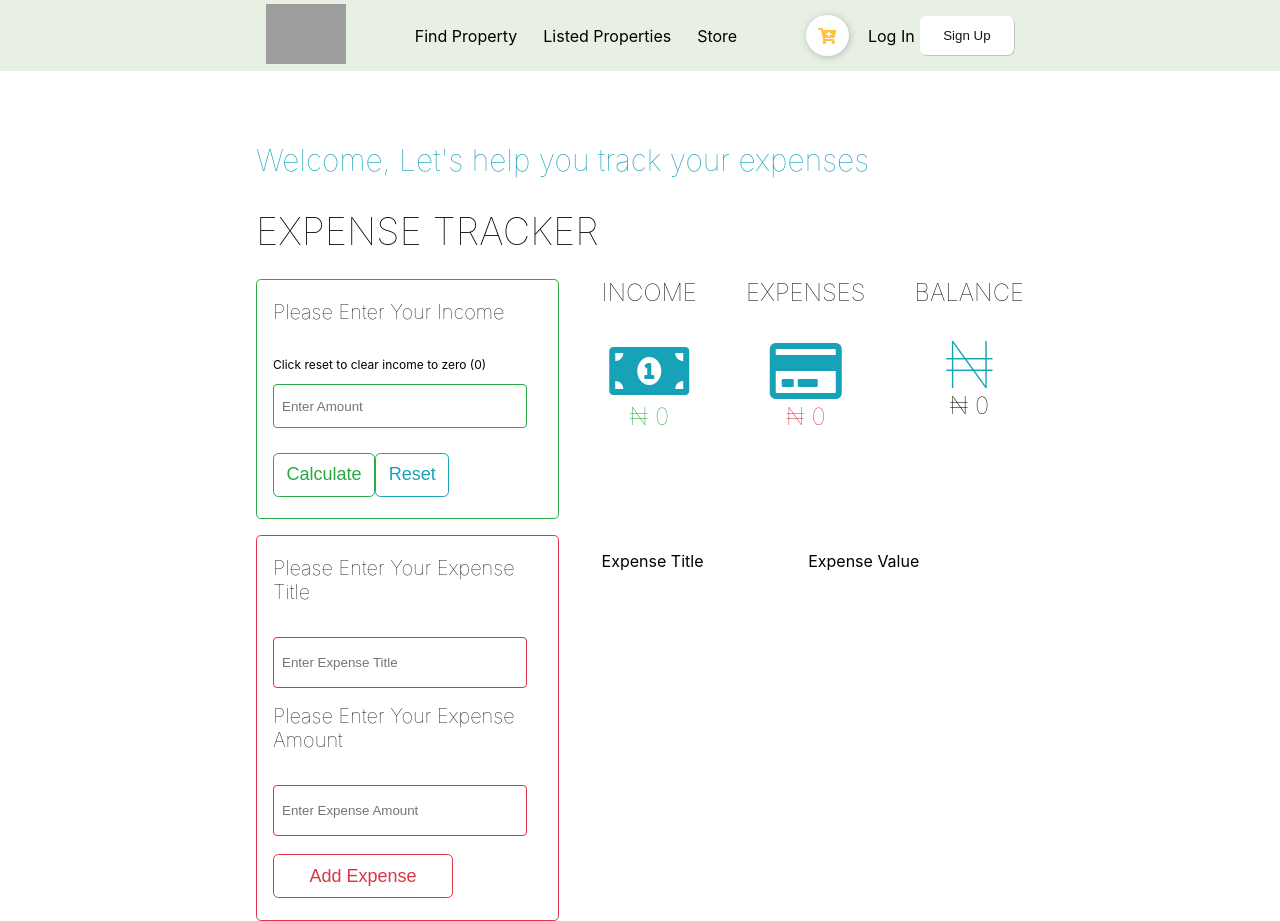
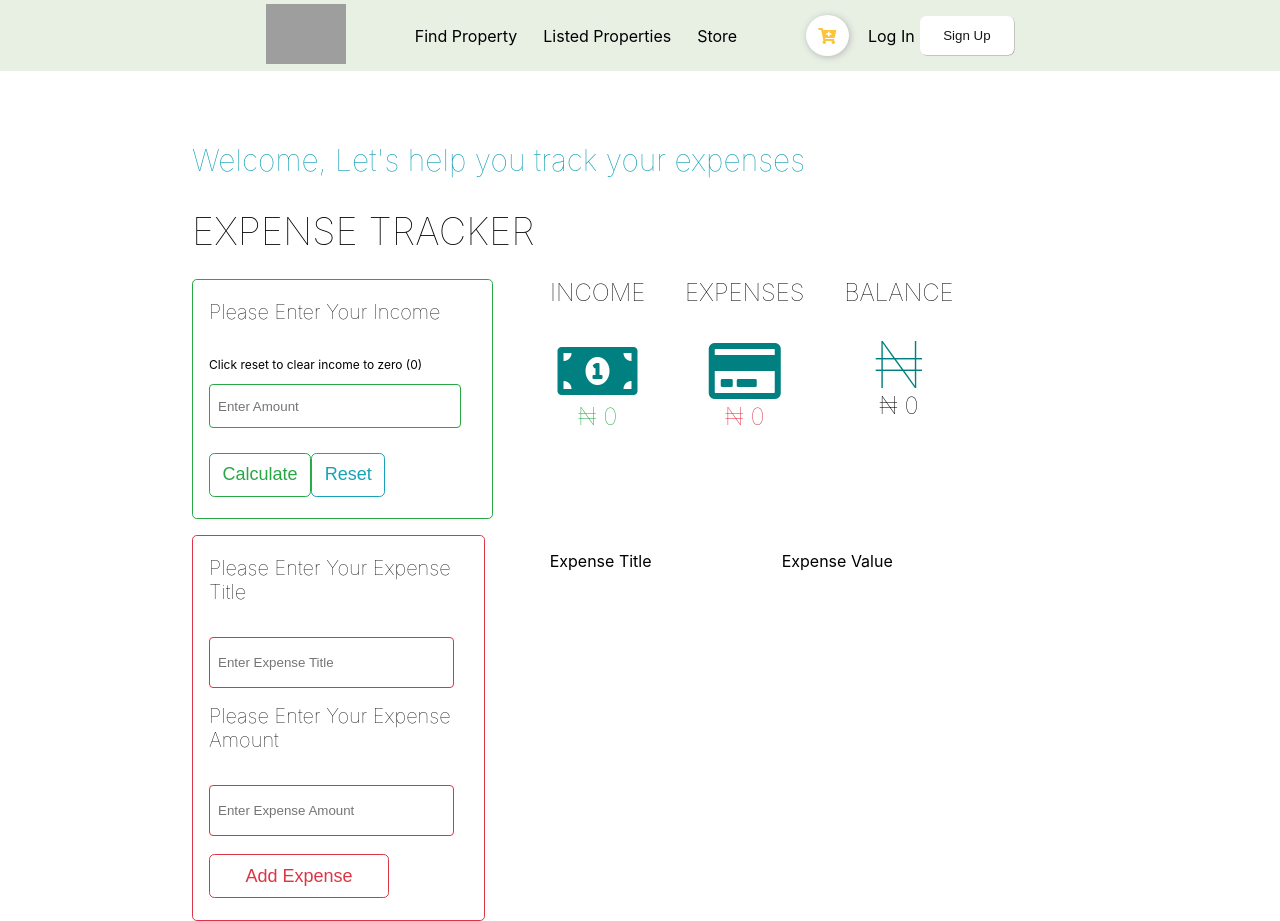
Before and after one commit to AyoFayomi/demo-estate, a React (Create React App) app: page /Expense_Tracker in a window 1280 px wide. Built offline with nearby package versions, Linux system fonts and the light colour scheme; grey boxes are pictures that could not be loaded.

Commit message:
Expense Calculator resolved

```diff
--- a/src/components/store/store.js
+++ b/src/components/store/store.js
@@ -1,7 +1,7 @@
 import './store.css';
 import Cementimg from './cement-img.jpg';
 
-const store = () => {
+const Store = () => {
     return (
         <div className="store">
             <div  className="topList-wrap store-wrap">
@@ -167,4 +167,4 @@ const store = () => {
     )
 }
 
-export default store
+export default Store
--- a/src/pages/Expense-tracker.js
+++ b/src/pages/Expense-tracker.js
@@ -1,6 +1,54 @@
-import  './expense.css'
+import "./expense.css";
+import { React, useState } from "react";
 
 const ExpenseTracker = () => {
+  const [income, setIncome] = useState("");
+  const [expense, setExpense] = useState("");
+  const [balance, setBalance] = useState(0);
+  const [incomeVal, setIncomeVal] = useState(0);
+  const [expenseVal, setExpenseVal] = useState(0);
+  const [expenseName, setExpenseName] = useState("");
+  const [addExpense, setAddExpense] = useState([  ]);
+  const incomeChange = (e) => setIncome(e.target.value);
+  const expenseChange = (e) => setExpense(e.target.value);
+  const expenseNameChange = (e) => setExpenseName(e.target.value);
+
+  const handleIncome = (e) => {
+    e.preventDefault();
+    setIncomeVal(parseInt(income) + incomeVal);
+    setBalance((parseInt(income) + incomeVal - expenseVal).toLocaleString('en-US'));
+    setIncome("");
+  };
+  const handleReset = () => {
+    setIncome("");
+    setIncomeVal(0);
+    setBalance(-expenseVal);
+  };
+  const handleExpense = (e, expenses) => {
+    e.preventDefault();
+    setExpenseVal(parseInt(expense) + expenseVal);
+    setBalance(incomeVal - (expenseVal + parseInt(expense)));
+    const newExpense = {  id:  Math.floor(Math.random() * 1000) + 1,
+      expenseListName: expenseName,
+      expenseListValue: expense,}
+    setAddExpense([...addExpense, newExpense]);
+    setExpense("");
+    setExpenseName("");
+  };
+
+  const handleExpenseDelete = (id, expenseListValue) => {
+    setAddExpense(addExpense.filter((ex) => ex.id !== id));
+    setExpenseVal(expenseVal - parseInt(expenseListValue));
+    setBalance(balance + parseInt(expenseListValue));
+  };
+  const handleExpenseEdit = (id, expenseListName, expenseListValue) => {
+    setAddExpense(addExpense.filter((ex) => ex.id !== id));
+    setExpenseVal(expenseVal - parseInt(expenseListValue));
+    setBalance(balance + parseInt(expenseListValue));
+    setExpenseName(expenseListName);
+    setExpense(parseInt(expenseListValue));
+  };
+  const balanceColor = incomeVal > expenseVal ? "green-txt" : incomeVal < expenseVal ? "red-txt" : "black";
   return (
     <div className="Expense">
       <h3>Welcome, Let's help you track your expenses</h3>
@@ -9,39 +57,60 @@ const ExpenseTracker = () => {
         <div className="expenseInput">
           <h5>Please Enter Your Income</h5>
           <p>Click reset to clear income to zero (0)</p>
-                    <form >
-                        <input type="number" name="Income" id="income" className="expenseForm income" placeholder="Enter Amount"/>
-                        <div className="expensebtns">
-                            <button type="submit" className="expensebtn1">Calculate</button>
-                            <button type="reset" className="expensebtn2">Reset</button>
-                        </div>
-
+          <form onSubmit={handleIncome}>
+            <input
+              type="number"
+              name="Income"
+              id="income"
+              className="expenseForm income"
+              placeholder="Enter Amount"
+              value={income}
+              onChange={incomeChange}
+              required
+            />
+            <span className="btn-group">
+              <button type="submit" className="expensebtn1">
+                Calculate
+              </button>
+              <button
+                type="reset"
+                className="expensebtn2"
+                onClick={handleReset}
+              >
+                Reset
+              </button>
+            </span>
           </form>
         </div>
         <div className="expenseDisplay">
           <span className="imcome">
-                        <h4>
-                            INCOME
-                        </h4>
+            <h4>INCOME</h4>
             <i className="fas fa-4x fa-money-bill-alt expenseicons"></i>
             <div>
-                            <h4 className="green-txt">&#8358; 0</h4>
+              <h4 className="green-txt">
+                &#8358;
+                <span> {incomeVal.toLocaleString('en-US')}</span>
+              </h4>
             </div>
           </span>
           <span className="expenses">
-                        <h4>
-                            EXPENSES
-                        </h4>
+            <h4>EXPENSES</h4>
             <i className="far fa-credit-card fa-4x expenseicons"></i>
             <div>
-                            <h4 className="red-txt">&#8358; 0</h4>
+              <h4 className="red-txt">
+                &#8358;
+                <span> {expenseVal.toLocaleString('en-US')}</span>{" "}
+              </h4>
             </div>
           </span>
           <span className="balance">
             <h4>BALANCE</h4>
             <h3 className="expenseicons">&#8358;</h3>
             <div>
-                            <h4>&#8358; 0</h4>
+              <h4 className={`${balanceColor}`}>
+                &#8358;
+                <span> {balance.toLocaleString('en-US')}</span>
+              </h4>
             </div>
           </span>
         </div>
@@ -49,27 +118,95 @@ const ExpenseTracker = () => {
       <div className="expenserow2">
         <div className="expenseInput2">
           <h5>Please Enter Your Expense Title</h5>
-                    <form><input type="text" name="Expense Title" className="expenseForm expense-title" id="ExpenseTitle" placeholder="Enter Expense Title"/></form>
+          <form onSubmit={handleExpense}>
+            <input
+              type="text"
+              name="Expense Title"
+              className="expenseForm expense-title"
+              id="ExpenseTitle"
+              placeholder="Enter Expense Title"
+              value={expenseName}
+              onChange={expenseNameChange}
+              required
+            />
             <h5>Please Enter Your Expense Amount</h5>
-                    <form action="Post">
-                        <input type="number" name="Expense" className="expenseForm expens-num" id="expense" placeholder="Enter Expense Amount"/>
-                        <button type="submit" className="expensebtn3">Add Expense</button>
+            <input
+              type="number"
+              name="Expense"
+              className="expenseForm expens-num"
+              id="expense"
+              placeholder="Enter Expense Amount"
+              step="10"
+              value={expense}
+              onChange={expenseChange}
+              required
+            />
+            <button type="submit" className="expensebtn3">
+              Add Expense
+            </button>
           </form>
         </div>
         <div className="expenseLog">
           <div className="log-header">
             <p>Expense title</p>
             <p>Expense value</p>
-                        <div className="col-34">
+            <div className="col-34"></div>
+          </div>
+          <div className="log-list">
+            <ul>
+              {addExpense.map((ex) => (
+                <li className="log-list-item" key={ex.id} id="note">
+                  {ex.expenseListName}
+                  <span>{ex.expenseListValue}</span>
+                  <span>
+                    <button
+                      className="btn-edit"
+                      onClick={() =>
+                        handleExpenseEdit(
+                          ex.id,
+                          ex.expenseListName,
+                          ex.expenseListValue
+                        )
+                      }
+                    >
+                      <i className="fa fa-edit" aria-hidden="true"></i>
+                    </button>
+                    <button
+                      className="btn-delete"
+                      onClick={() =>
+                        handleExpenseDelete(ex.id, ex.expenseListValue)
+                      }
+                    >
+                      <i
+                        className="fa fa-trash"
+                        aria-hidden="true"
+                        id="info"
+                      ></i>
+                    </button>
+                  </span>
+                </li>
+              ))}
+            </ul>
 
+            {/* <ul>
+                <li className="log-list-item">
+                  Cable
+                  <span>100</span>
+                  <span>
+                    <button className="btn-edit">
+                      <i className="fa fa-edit" aria-hidden="true"></i>
+                    </button>
+                    <button className="btn-delete">
+                      <i className="fa fa-trash" aria-hidden="true"></i>
+                    </button>
+                  </span>
+                </li>
+              </ul> */}
           </div>
         </div>
-
       </div>
     </div>
+  );
+};
 
-        </div>
-    )
-}
-
-export default ExpenseTracker
+export default ExpenseTracker;
--- a/src/pages/expense.css
+++ b/src/pages/expense.css
@@ -1,186 +1,217 @@
-.Expense{
+.Expense {
   padding-top: 7em;
-    width: 60%;
+  width: 70%;
   margin: auto;
 }
-.Expense h3{
+.Expense h3 {
   color: #17a2b8;
   font-size: 30px;
   font-weight: 100;
 }
-.Expense h1{
+.Expense h1 {
   font-size: 38px;
-    text-transform:uppercase;
+  text-transform: uppercase;
   font-weight: 100;
 }
-.expense-row{
+.expense-row {
   display: flex;
-    width: 100%;
-    margin: auto;
+  width: 85%;
   justify-content: space-between;
 }
-.expenseInput{
+.expenseInput {
   width: 35%;
-    padding: .2em 1em;
+  padding: 0.2em 1em;
   border: 1px solid #28a745;
-    border-radius: .3em;
+  border-radius: 0.3em;
 }
-.expenseInput form, .expenseInput2 form{
+.expenseInput form,
+.expenseInput2 form {
   display: flex;
   flex-direction: column;
 }
-.expenseInput form input{
+.expenseInput form input {
   width: 90%;
   height: 3em;
-    padding-left: .6em;
-    margin-bottom: .5em;
-    border-radius: .3em;
+  padding-left: 0.6em;
+  margin-bottom: 0.5em;
+  border-radius: 0.3em;
   border: 1px solid #28a745;
 }
-.expensebtns{
+.expensebtns {
   width: 57%;
   display: flex;
   justify-content: space-between;
 }
-.expenseInput form button, .expenseInput2 form button{
+.expenseInput form button,
+.expenseInput2 form button {
   margin: 1em 0;
   background-color: transparent;
-    padding: .6em .7em;
+  padding: 0.6em 0.7em;
   font-size: 18px;
-    border-radius: .3em;
+  border-radius: 0.3em;
   cursor: pointer;
   font-weight: 10;
-    transition: .3s ease;
+  transition: 0.3s ease;
 }
-.expensebtn1{
+.expensebtn1 {
   border: 1px solid #28a745;
   color: #28a745;
 }
-.expensebtn1:hover{
+.expensebtn1:hover {
   background-color: #28a745;
   color: #fff;
 }
-.expensebtn2{
+.expensebtn2 {
   border: 1px solid #17a2b8;
   color: #17a2b8;
 }
-.expensebtn2:hover{
+.expensebtn2:hover {
   color: #fff;
   background-color: #17a2b8;
 }
-h5{
+h5 {
   font-size: 20px;
   font-weight: 100;
-    margin-top: .8em;
+  margin-top: 0.8em;
 }
-.expenseInput p{
+.expenseInput p {
   font-size: 12px;
 }
-.expenseDisplay{
-    width: 55%;
+.expenseDisplay {
+  width: 53%;
   display: flex;
   justify-content: space-between;
   text-align: center;
 }
-h3.expenseicons{
+h3.expenseicons {
   font-size: 4em;
-    margin: -.2em;
-}.expenseicons{
-    color: #17a2b8;
+  margin: -0.2em;
+  color: teal;
 }
-h4{
+.expenseicons {
+  color: teal;
+}
+h4 {
   font-size: 1.5em;
   font-weight: 100;
-    margin-top: -.05em;
+  margin-top: -0.05em;
 }
-.green-txt{
+.green-txt {
   color: #28a745;
 }
-.red-txt{
+.red-txt {
   color: #dc3545;
 }
-.expenserow2{
+.expenserow2 {
   display: flex;
   width: 100%;
   justify-content: space-between;
   margin-top: 1em;
 }
-.expenseInput2{
-    width: 35%;
-    padding: .2em 1em;
+.expenseInput2 {
+  width: 30%;
+  padding: 0.2em 1em;
   border: 1px solid #dc3545;
-    border-radius: .3em;
+  border-radius: 0.3em;
 }
-.expenseInput2 form input{
+.expenseInput2 form input {
   width: 90%;
   height: 3.5em;
   border: 1px solid #dc3545;
-    padding-left: .6em;
-    border-radius: .3em;
+  padding-left: 0.6em;
+  border-radius: 0.3em;
 }
-button.expensebtn3{
+button.expensebtn3 {
   width: 10em;
   border: 1px solid #dc3545;
   color: #dc3545;
 }
-button.expensebtn3:hover{
+button.expensebtn3:hover {
   background-color: #dc3545;
   color: #fff;
 }
-input.expenseForm:active{
+input.expenseForm:active {
   border: none;
 }
-.expenseLog{
-    width: 55%;
+.expenseLog {
+  width: 70%;
 }
-.log-header{
+.log-header {
   width: 100%;
+  text-transform: capitalize;
+  display: grid;
+  text-align: center;
+  grid-template-columns: auto auto auto;
+}
+.log-list-item {
+  width: 100%;
+  text-align: center;
+  list-style: none;
+  display: grid;
+  grid-template-columns: auto auto auto;
+}
+.btn-group {
+  width: 50%;
   display: flex;
   justify-content: space-between;
-    text-align: center;
-    text-transform: capitalize;
 }
-
+.btn-edit {
+  background: transparent;
+  border: none;
+  font-size: 1.2rem;
+  color: #28a745;
+  cursor: pointer;
+}
+.btn-delete {
+  background: transparent;
+  border: none;
+  font-size: 1.2rem;
+  color: #dc3545;
+  cursor: pointer;
+}
 @media (max-width: 1024px) {
-    .Expense{
+  .Expense {
     width: 90vw;
   }
 }
 @media (max-width: 768px) {
-    .Expense{
+  .Expense {
     width: 70vw;
   }
-    .expense-row, .expenserow2{
+  .expense-row,
+  .expenserow2 {
     flex-direction: column;
     width: 100%;
   }
 
-    .expenseInput, .expenseInput2{
+  .expenseInput,
+  .expenseInput2 {
     width: 100%;
     margin: 1em 0;
   }
 
-    .expenseDisplay{
+  .expenseDisplay {
     width: 100%;
     margin: 1em;
   }
-    .expenseLog{
+  .expenseLog {
     width: 85%;
   }
 }
 
 @media (max-width: 425px) {
-    .Expense{
+  .Expense {
     width: 85vw;
     margin-left: 1em;
   }
-    .expenseInput, .expenseInput2{
+  .expenseInput,
+  .expenseInput2 {
     width: 100%;
   }
 }
 
 @media (max-width: 320px) {
-    .Expense{
+  .Expense {
     width: 94%;
     margin-left: 0;
     margin: auto;
@@ -188,18 +219,20 @@ input.expenseForm:active{
     flex-direction: column;
     justify-content: center;
   }
-    .expense-row, .expenserow2{
+  .expense-row,
+  .expenserow2 {
     flex-direction: column;
     width: 90%;
     margin: 0;
   }
-    .expensebtns{
+  .expensebtns {
     width: 70%;
   }
-    h4{
+  h4 {
     font-size: 16px;
   }
-    .expenseicons, h3.expenseicons{
+  .expenseicons,
+  h3.expenseicons {
     font-size: 3em;
   }
 }
--- a/src/pages/main.js
+++ b/src/pages/main.js
@@ -1,6 +1,6 @@
 import Hero from "../components/hero.js/hero";
 import TopListing from "../components/topListing/topListing";
-import Store from "../components/store/store";
+import Store from "../components/store/Store";
 import Form from "../components/form/Form";
 import Footer from "../components/footer/Footer";
 
```
Lines whose indentation alone changed are shown as unchanged.
